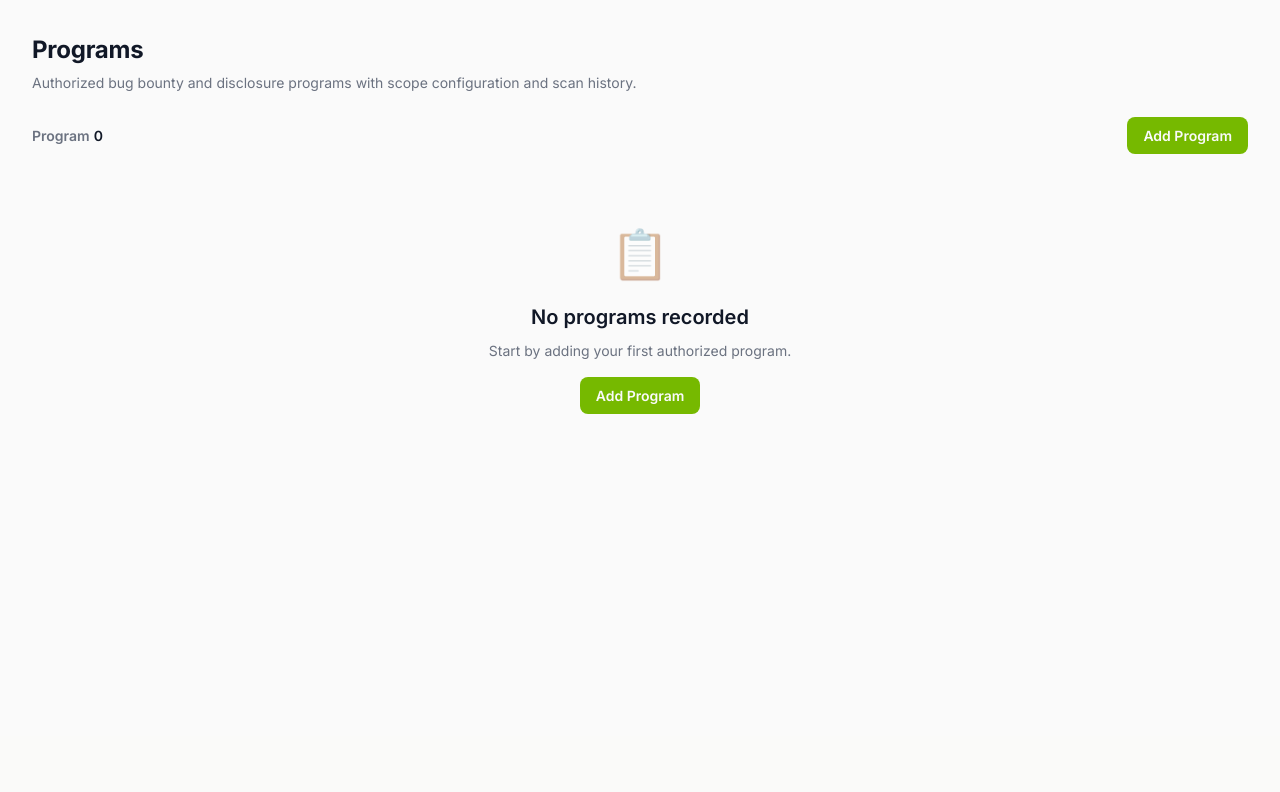
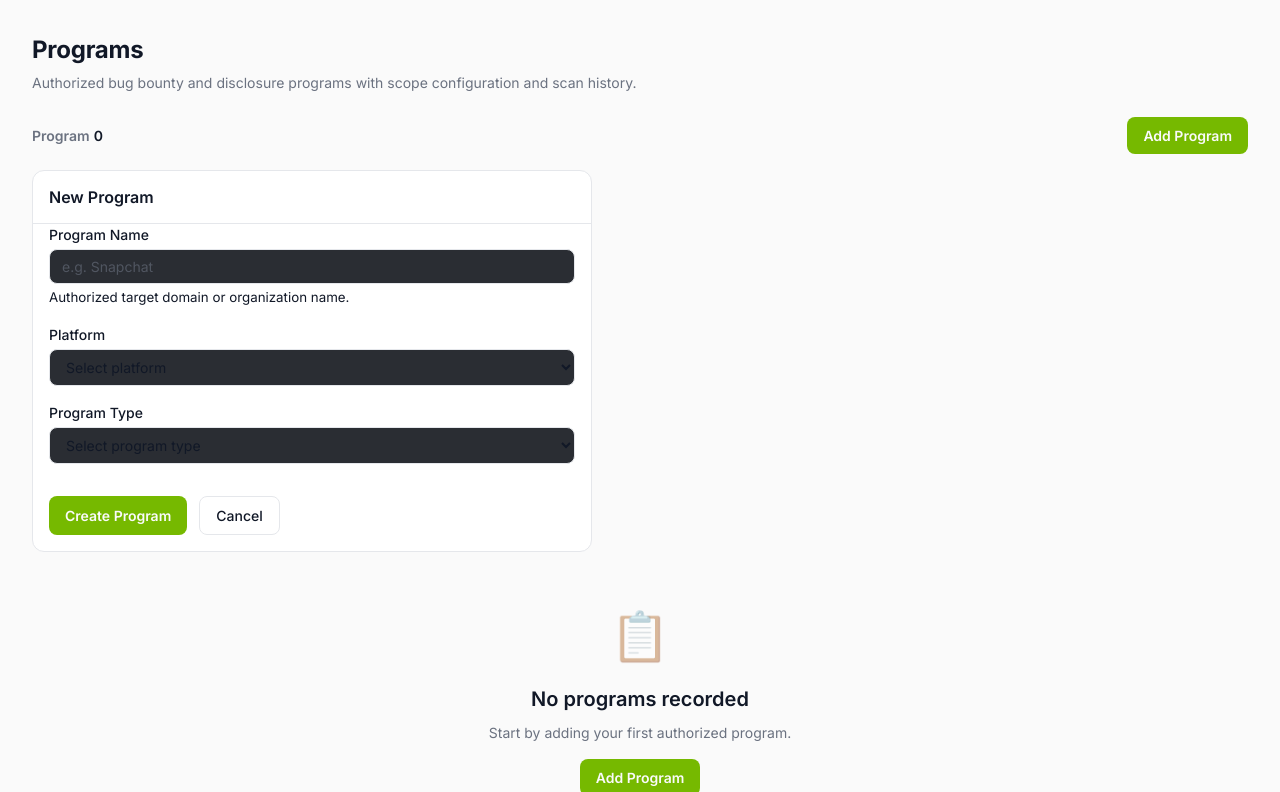
Before and after one commit to l1ackersalman/scanX, a Django app: page /programs/ in a window 1280 px wide. Shown: the part 64-856 px from the top of the page. Before the commit the page ends 478 px from the top, so only its background shows below. Run offline with Django 5.2, Linux system fonts and the light colour scheme; data that the repository does not hold is empty.

Commit message:
Add inline Add Program form on /programs page
- New Program form appears directly under the Add Program button
- Program Name, Platform, Program Type fields with Create/Cancel buttons
- Posts to the same create_program view

```diff
--- a/templates/programs.html
+++ b/templates/programs.html
@@ -14,6 +14,50 @@
   </div>
   <a href="{% url 'scanner:programs_add' %}" class="btn-primary">Add Program</a>
 </div>
+
+<section class="card" style="max-width: 560px;">
+  <div class="card-head">
+    <h2 class="card-title" style="margin: 0;">New Program</h2>
+  </div>
+  <div class="card-body">
+    <form method="post" action="{% url 'scanner:programs_add' %}" novalidate>
+      {% csrf_token %}
+      <div class="form-group">
+        <label for="program_name" class="form-label">Program Name</label>
+        <input type="text" id="program_name" name="program_name" class="form-input"
+               required placeholder="e.g. Snapchat" autocomplete="off">
+        <small class="form-text">Authorized target domain or organization name.</small>
+      </div>
+
+      <div class="form-group">
+        <label for="program_platform" class="form-label">Platform</label>
+        <select id="program_platform" name="program_platform" class="form-input" required>
+          <option value="">Select platform</option>
+          <option value="hackerone">HackerOne</option>
+          <option value="bugcrowd">Bugcrowd</option>
+          <option value="intigriti">Intigriti</option>
+          <option value="synack">Synack</option>
+          <option value="self">Self</option>
+        </select>
+      </div>
+
+      <div class="form-group">
+        <label for="program_type" class="form-label">Program Type</label>
+        <select id="program_type" name="program_type" class="form-input" required>
+          <option value="">Select program type</option>
+          <option value="bbp">BBP</option>
+          <option value="vdp">VDP</option>
+          <option value="pentest">PENTEST</option>
+        </select>
+      </div>
+
+      <div style="display: flex; gap: var(--sx-space-3); margin-top: var(--sx-space-6);">
+        <button type="submit" class="btn-primary">Create Program</button>
+        <a href="{% url 'scanner:programs' %}" class="btn-ghost">Cancel</a>
+      </div>
+    </form>
+  </div>
+</section>
 
 {% if programs %}
   <div class="catalog" role="list" aria-label="Program catalog">
```
